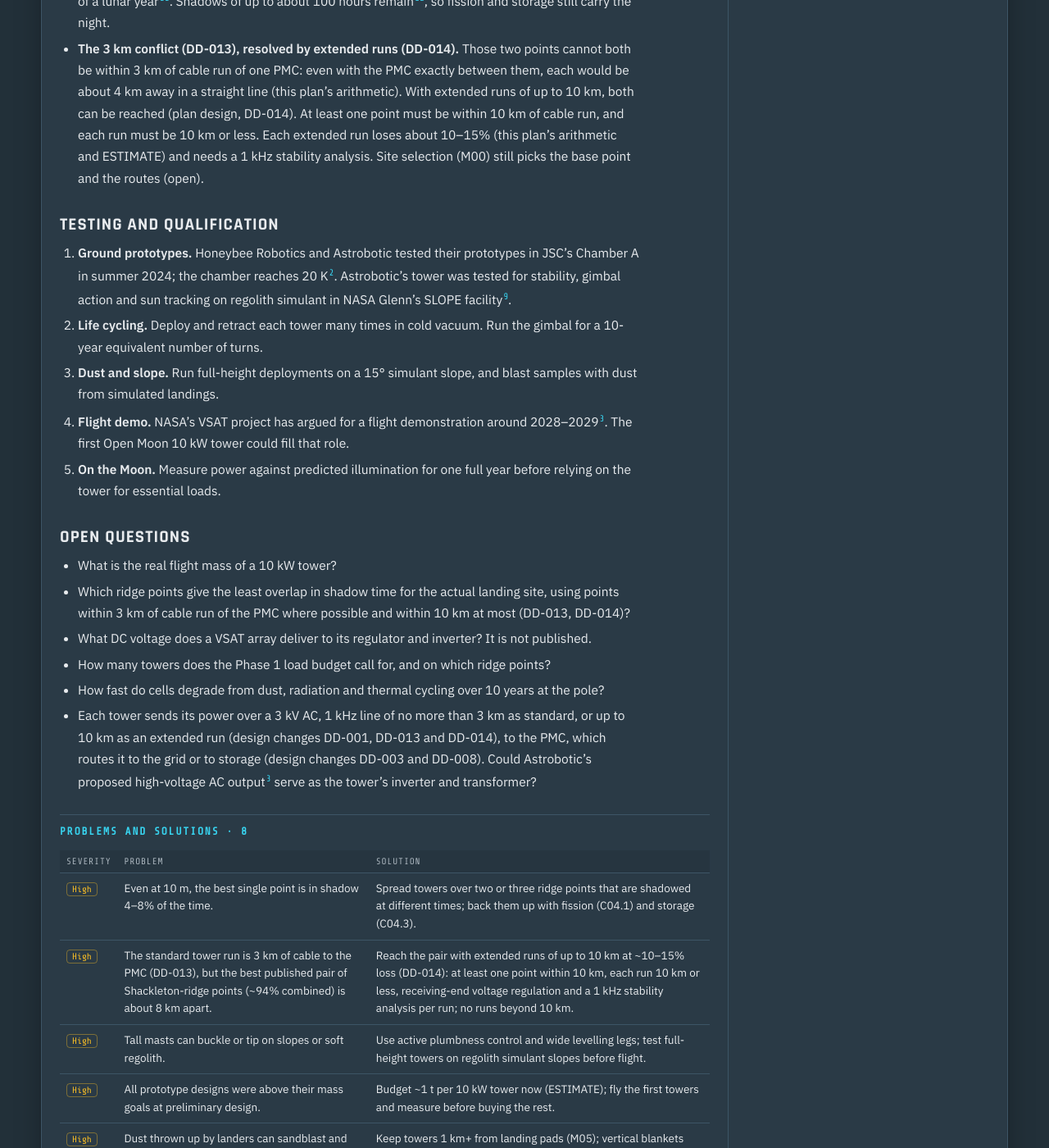
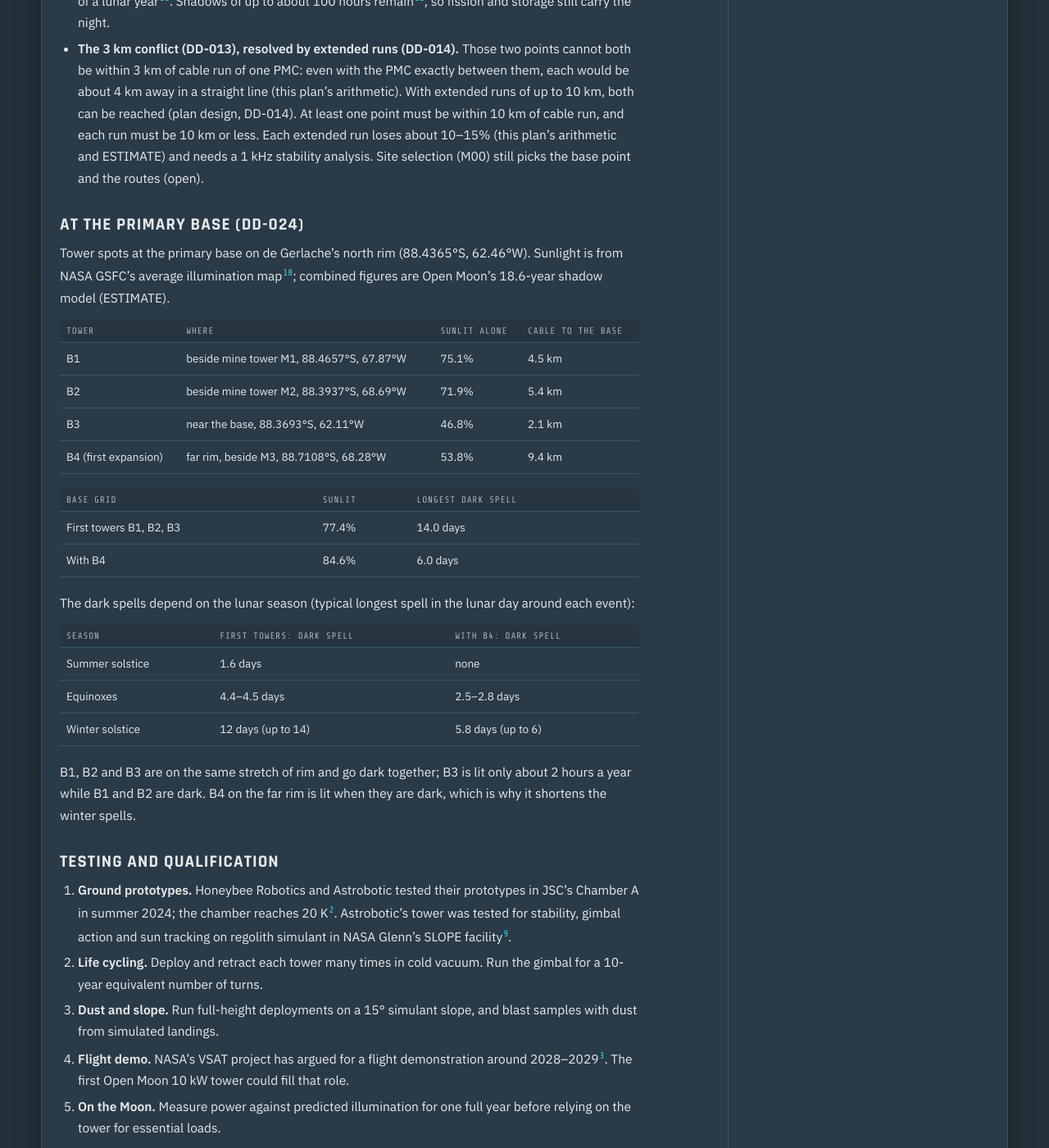
Before and after one commit to TomSomerville/openmoon, a Jekyll site: the page built from _components/c04-2-vertical-solar-tower.md, in a window 1280 px wide and 1400 px high, scrolled down 3048 px. Shown: the whole window at 82% size. Built offline with Jekyll 4.4.1, drawn with Linux system fonts in a browser that asks for light colours; some of the changed text lies outside the part shown.

Commit message:
Seasonal dark-spell figures for the base towers on M00, the solar tower, storage and VSAT pages (DD-024, ESTIMATE)
Co-Authored-By: Claude Opus 5.5 <noreply@anthropic.com>
Claude-Session: https://claude.ai/code/session_01EMgvSv8Ki6A9jj7v8eiV3S

```diff
--- a/_components/c04-2-vertical-solar-tower.md
+++ b/_components/c04-2-vertical-solar-tower.md
@@ -76,6 +76,7 @@ sources:
   - {title: "Wikipedia: Electrical system of the International Space Station", url: "https://en.wikipedia.org/wiki/Electrical_system_of_the_International_Space_Station", date: "2026"}
   - {title: "Thomas et al., NASA GRC: A Modular AC to DC Interface Converter (UMIC) to Enable Lunar Surface Power Transmission", url: "https://ntrs.nasa.gov/citations/20230013309", date: "Sep 2023"}
   - {title: "Thomas, Granger, Csank & Gardner, NASA GRC: Establishing a Lunar Surface Power Grid", url: "https://ntrs.nasa.gov/api/citations/20220011587/downloads/APS4DS_Establishing_Lunar_Grid_V3.pdf", date: "Aug 2022"}
+  - {title: "NASA GSFC PGDA: Lunar Polar Illumination (average solar illumination maps; Mazarico et al. 2011)", url: "https://pgda.gsfc.nasa.gov/products/69", date: "accessed Nov 2026"}
 ---
 
 ## What it does
@@ -114,6 +115,32 @@ Astrobotic's VSAT team already proposed high-voltage AC transmission using NASA
 - **Why several ridges.** Two points about 8 km apart on a Shackleton ridge are lit a combined ~94% of a lunar year<sup class="r">[11](#s11)</sup>. Shadows of up to about 100 hours remain<sup class="r">[12](#s12)</sup>, so fission and storage still carry the night.
 - **The 3 km conflict (DD-013), resolved by extended runs (DD-014).** Those two points cannot both be within 3 km of cable run of one PMC: even with the PMC exactly between them, each would be about 4 km away in a straight line (this plan's arithmetic). With extended runs of up to 10 km, both can be reached (plan design, DD-014). At least one point must be within 10 km of cable run, and each run must be 10 km or less. Each extended run loses about 10–15% (this plan's arithmetic and ESTIMATE) and needs a 1 kHz stability analysis. Site selection (M00) still picks the base point and the routes (open).
 
+## At the primary base (DD-024)
+
+Tower spots at the primary base on de Gerlache's north rim (88.4365°S, 62.46°W). Sunlight is from NASA GSFC's average illumination map<sup class="r">[18](#s18)</sup>; combined figures are Open Moon's 18.6-year shadow model (ESTIMATE).
+
+| Tower | Where | Sunlit alone | Cable to the base |
+|---|---|---|---|
+| B1 | beside mine tower M1, 88.4657°S, 67.87°W | 75.1% | 4.5 km |
+| B2 | beside mine tower M2, 88.3937°S, 68.69°W | 71.9% | 5.4 km |
+| B3 | near the base, 88.3693°S, 62.11°W | 46.8% | 2.1 km |
+| B4 (first expansion) | far rim, beside M3, 88.7108°S, 68.28°W | 53.8% | 9.4 km |
+
+| Base grid | Sunlit | Longest dark spell |
+|---|---|---|
+| First towers B1, B2, B3 | 77.4% | 14.0 days |
+| With B4 | 84.6% | 6.0 days |
+
+The dark spells depend on the lunar season (typical longest spell in the lunar day around each event):
+
+| Season | First towers: dark spell | With B4: dark spell |
+|---|---|---|
+| Summer solstice | 1.6 days | none |
+| Equinoxes | 4.4–4.5 days | 2.5–2.8 days |
+| Winter solstice | 12 days (up to 14) | 5.8 days (up to 6) |
+
+B1, B2 and B3 are on the same stretch of rim and go dark together; B3 is lit only about 2 hours a year while B1 and B2 are dark. B4 on the far rim is lit when they are dark, which is why it shortens the winter spells.
+
 ## Testing and qualification
 
 1. **Ground prototypes.** Honeybee Robotics and Astrobotic tested their prototypes in JSC's Chamber A in summer 2024; the chamber reaches 20 K<sup class="r">[2](#s2)</sup>. Astrobotic's tower was tested for stability, gimbal action and sun tracking on regolith simulant in NASA Glenn's SLOPE facility<sup class="r">[9](#s9)</sup>.
@@ -125,7 +152,7 @@ Astrobotic's VSAT team already proposed high-voltage AC transmission using NASA
 ## Open questions
 
 - What is the real flight mass of a 10 kW tower?
-- Which ridge points give the least overlap in shadow time for the actual landing site, using points within 3 km of cable run of the PMC where possible and within 10 km at most (DD-013, DD-014)?
+- Where should towers after B4 go to shorten the winter dark spells further?
 - What DC voltage does a VSAT array deliver to its regulator and inverter? It is not published.
 - How many towers does the Phase 1 load budget call for, and on which ridge points?
 - How fast do cells degrade from dust, radiation and thermal cycling over 10 years at the pole?
```
Also changed, not shown: _components/c04-3-energy-storage.md (+10 -0 lines), _milestones/m00-site-selection.md (+8 -0 lines), _tech/vertical-solar-array-technology-vsat.md (+2 -0 lines).
